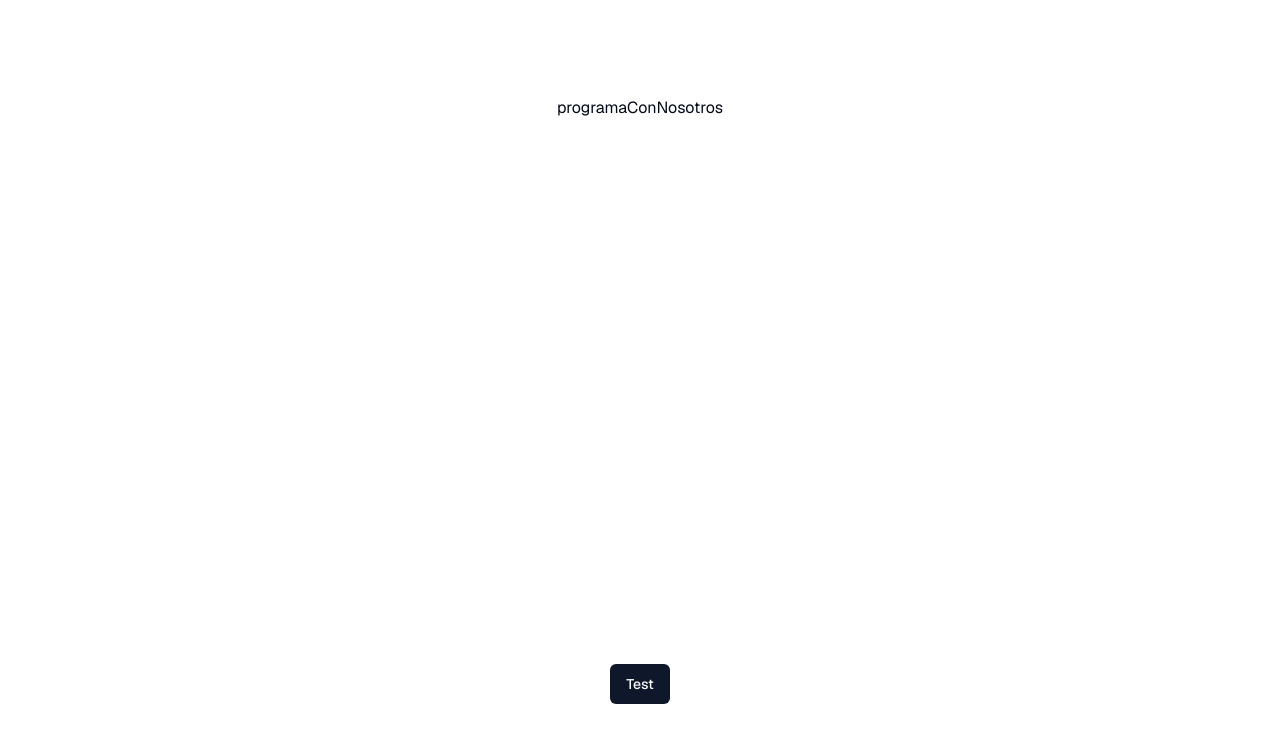
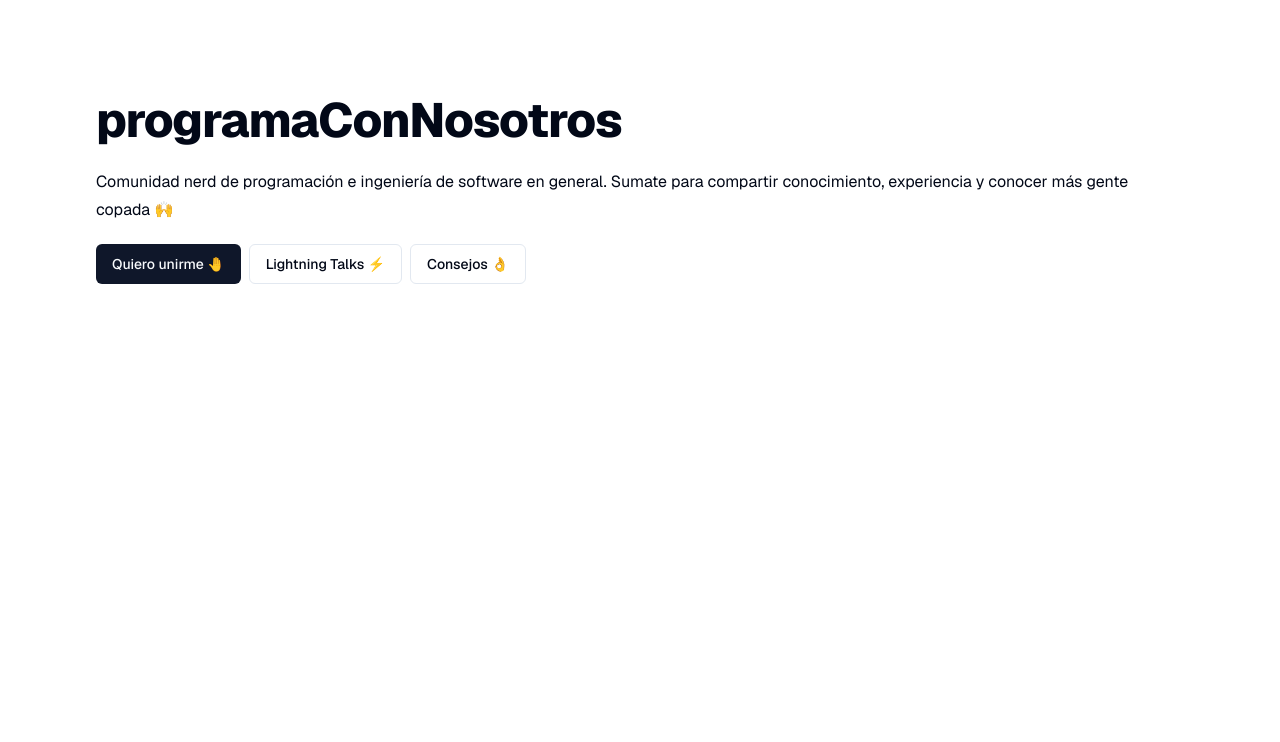
Before and after one commit to programaconnosotros/pcn-website, a Next.js app: page / in a window 1280 px wide. Shown: the top 742 px of the page. Built offline with nearby package versions, Linux system fonts and the light colour scheme.

Commit message:
feat: add some pages

```diff
--- /dev/null
+++ b/src/app/advises/page.tsx
@@ -0,0 +1,11 @@
+export default function Advises() {
+  return (
+    <main className="min-h-screen p-24">
+      <h1 className="scroll-m-20 text-4xl font-extrabold tracking-tight lg:text-5xl">
+        Consejos 👌
+      </h1>
+
+      <p className="leading-7 [&:not(:first-child)]:mt-6">Próximamente</p>
+    </main>
+  );
+}
--- /dev/null
+++ b/src/app/join/page.tsx
@@ -0,0 +1,8 @@
+export default function Join() {
+  return (
+    <main className="min-h-screen p-24">
+      <h1 className="scroll-m-20 text-4xl font-extrabold tracking-tight lg:text-5xl">Unirme</h1>
+      <p className="leading-7 [&:not(:first-child)]:mt-6">Próximamente</p>
+    </main>
+  );
+}
--- /dev/null
+++ b/src/app/lightning-talks/page.tsx
@@ -0,0 +1,11 @@
+export default function LightningTalks() {
+  return (
+    <main className="min-h-screen p-24">
+      <h1 className="scroll-m-20 text-4xl font-extrabold tracking-tight lg:text-5xl">
+        Lightning Talks ⚡️
+      </h1>
+
+      <p className="leading-7 [&:not(:first-child)]:mt-6">Próximamente.</p>
+    </main>
+  );
+}
--- a/src/app/page.tsx
+++ b/src/app/page.tsx
@@ -1,10 +1,31 @@
 import { Button } from '@/components/ui/button';
+import Link from 'next/link';
 
 export default function Home() {
   return (
-    <main className="flex min-h-screen flex-col items-center justify-between p-24">
-      programaConNosotros
-      <Button>Test</Button>
+    <main className="min-h-screen p-24">
+      <h1 className="scroll-m-20 text-4xl font-extrabold tracking-tight lg:text-5xl">
+        programaConNosotros
+      </h1>
+
+      <p className="leading-7 [&:not(:first-child)]:mt-6">
+        Comunidad nerd de programación e ingeniería de software en general. Sumate para compartir
+        conocimiento, experiencia y conocer más gente copada 🙌
+      </p>
+
+      <div className="mt-5 flex flex-row gap-2">
+        <Link href="/join">
+          <Button>Quiero unirme 🤚</Button>
+        </Link>
+
+        <Link href="/lightning-talks">
+          <Button variant="outline">Lightning Talks ⚡️</Button>
+        </Link>
+
+        <Link href="/advises">
+          <Button variant="outline">Consejos 👌</Button>
+        </Link>
+      </div>
     </main>
   );
 }
```
